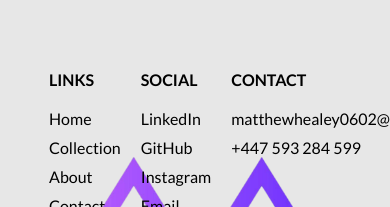
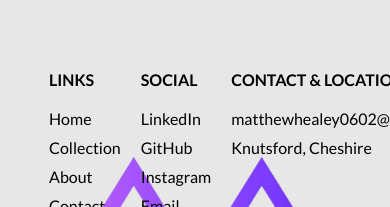
Before and after one commit to matthewhealey06/Developer-Portfolio, a plain HTML site: page index.html in a window 390 px wide. Shown: the part 8451-8658 px from the top of the page. Drawn offline with nearby package versions, Linux system fonts and the light colour scheme; a script that the page names is missing.

Commit message:
update contact info | remove phone number

```diff
--- a/index.html
+++ b/index.html
@@ -373,9 +373,9 @@
               <a href="">Email</a>
             </div>
             <div class="footer-wrapper" id="fw3">
-              <p>CONTACT</p>
+              <p>CONTACT & LOCATION</p>
               <a href="">matthewhealey0602@gmail.com</a>
-              <a href="">+447 593 284 599</a>
+              <a href="">Knutsford, Cheshire</a>
             </div>
           </div>
           <div class="footer-bottom">
```
